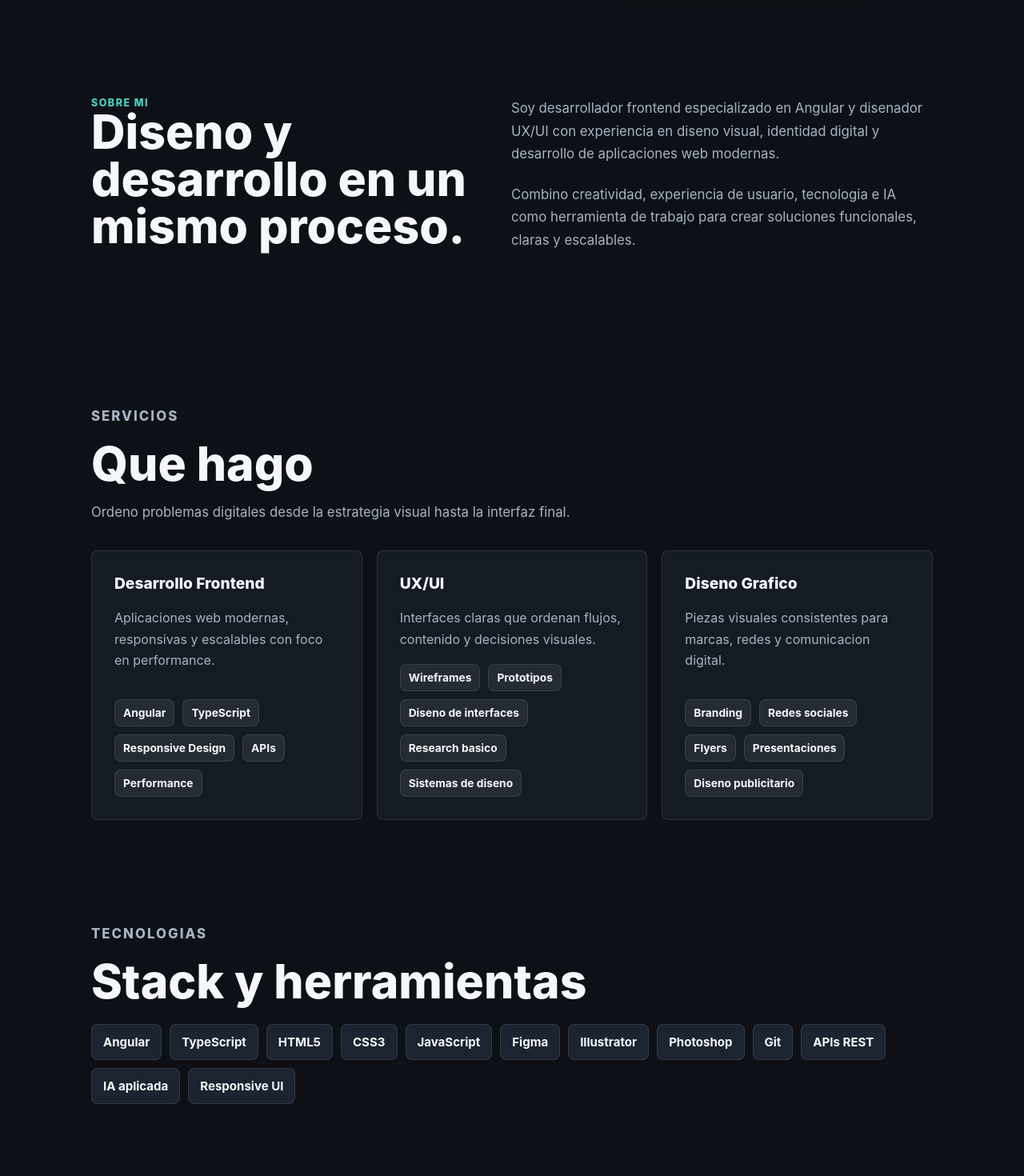
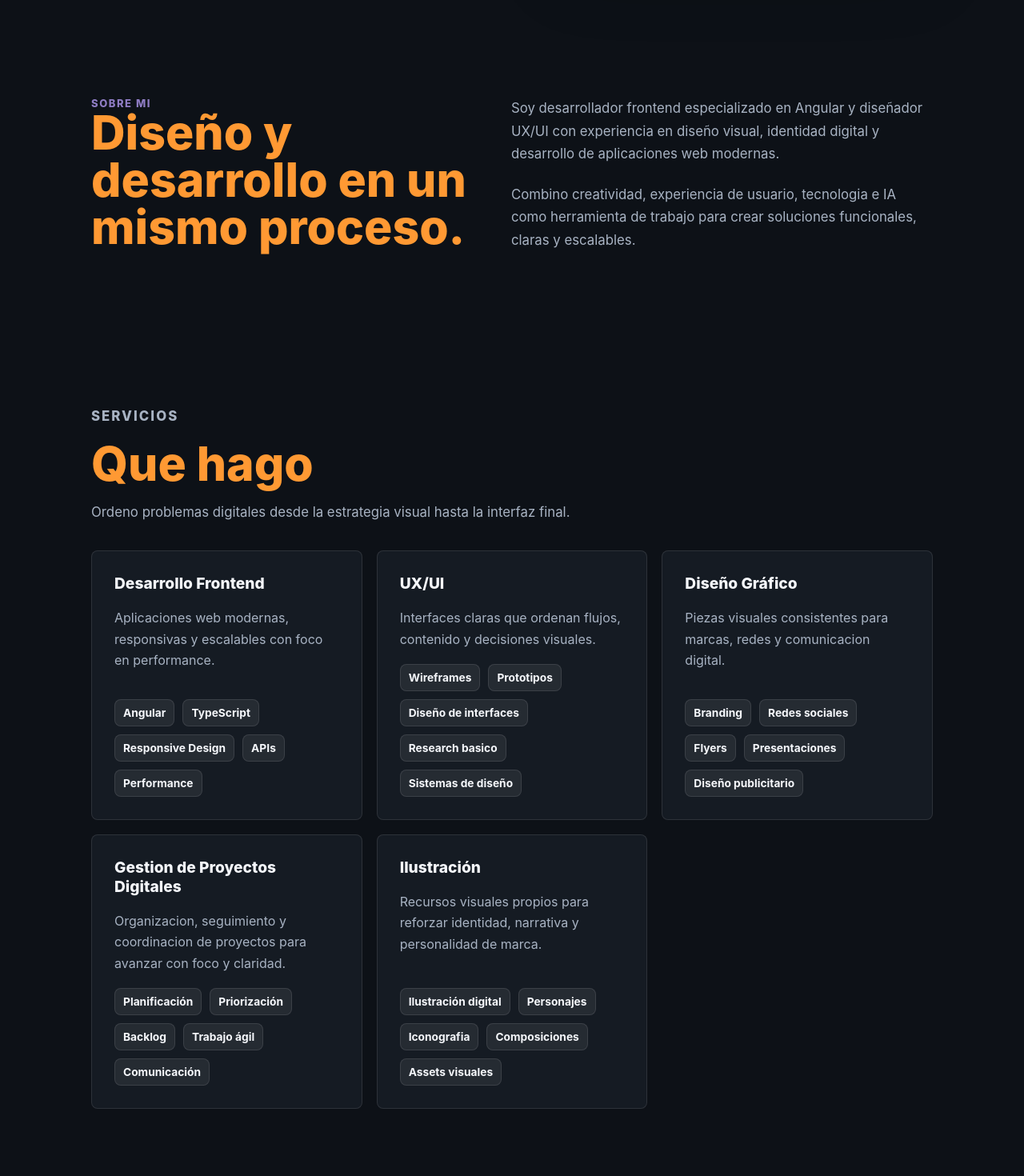
Before and after one commit to santiagodiazpace/portfolio, an Angular app in the folder santiago-web/: page / in a window 1280 px wide. Shown: the part 780-2250 px from the top of the page at 80% size. Built offline with nearby package versions, Linux system fonts and the light colour scheme.

Commit message:
Cambios estéticos

```diff
--- a/santiago-web/src/app/app.component.css
+++ b/santiago-web/src/app/app.component.css
@@ -7,6 +7,7 @@
   --line: rgba(255, 255, 255, 0.1);
   --accent: #4fd1c5;
   --accent-strong: #f6c85f;
+  --subtitle: #8E7CC3;
   --coral: #ff7a6b;
   --ink: #111827;
   color: var(--text);
@@ -109,14 +110,20 @@ main {
 }
 
 .eyebrow {
-  color: var(--accent);
-  font-size: 0.78rem;
+  color: var(--subtitle);
+  font-size: 13px;
   font-weight: 800;
   letter-spacing: 0.12em;
   text-transform: uppercase;
 }
 
+.services-eyebrow {
+  color: #8E7CC3;
+  font-size: 13px;
+}
+
 h1 {
+  color: #FF9933;
   font-size: clamp(3.2rem, 9vw, 7.2rem);
   font-weight: 850;
   line-height: 0.92;
@@ -125,6 +132,7 @@ h1 {
 }
 
 h2 {
+  color: #FF9933;
   font-size: clamp(2rem, 4.6vw, 4.2rem);
   font-weight: 800;
   line-height: 1;
@@ -136,7 +144,7 @@ h3 {
 }
 
 .headline {
-  color: var(--accent-strong);
+  color: var(--subtitle);
   font-size: clamp(1.05rem, 2vw, 1.35rem);
   font-weight: 700;
   margin-top: 24px;
@@ -249,7 +257,7 @@ h3 {
 }
 
 .service-grid {
-  grid-template-columns: repeat(3, 1fr);
+  grid-template-columns: repeat(auto-fit, minmax(250px, 1fr));
 }
 
 .service-card,
--- a/santiago-web/src/app/app.component.html
+++ b/santiago-web/src/app/app.component.html
@@ -30,11 +30,11 @@
   <section id="sobre-mi" class="section split">
     <div>
       <p class="eyebrow">Sobre mi</p>
-      <h2>Diseno y desarrollo en un mismo proceso.</h2>
+      <h2>Diseño y desarrollo en un mismo proceso.</h2>
     </div>
     <div class="text-stack">
       <p>
-        Soy desarrollador frontend especializado en Angular y disenador UX/UI con experiencia en diseno visual, identidad digital y desarrollo de aplicaciones web modernas.
+        Soy desarrollador frontend especializado en Angular y diseñador UX/UI con experiencia en diseño visual, identidad digital y desarrollo de aplicaciones web modernas.
       </p>
       <p>
         Combino creatividad, experiencia de usuario, tecnologia e IA como herramienta de trabajo para crear soluciones funcionales, claras y escalables.
@@ -44,7 +44,7 @@
 
   <section id="servicios" class="section">
     <div class="section-heading">
-      <p class="eyebrow">Servicios</p>
+      <p class="eyebrow services-eyebrow">Servicios</p>
       <h2>Que hago</h2>
       <p>Ordeno problemas digitales desde la estrategia visual hasta la interfaz final.</p>
     </div>
@@ -113,7 +113,7 @@
         Desarrollo recursos graficos, composiciones y sistemas visuales que acompanan productos digitales, campanas y presentaciones.
       </p>
     </div>
-    <div class="illustration-board" aria-label="Ilustracion abstracta de diseno digital">
+    <div class="illustration-board" aria-label="Ilustracion abstracta de diseño digital">
       <div class="shape shape-one"></div>
       <div class="shape shape-two"></div>
       <div class="shape shape-three"></div>
@@ -124,7 +124,7 @@
   <section id="experiencia" class="section split">
     <div>
       <p class="eyebrow">Experiencia</p>
-      <h2>Roles donde conecto gestion, diseno y codigo.</h2>
+      <h2>Roles donde conecto gestión, diseño y código.</h2>
     </div>
     <div class="timeline">
       @for (item of experience; track item.company) {
--- a/santiago-web/src/app/app.component.ts
+++ b/santiago-web/src/app/app.component.ts
@@ -18,12 +18,22 @@ export class AppComponent {
     {
       title: 'UX/UI',
       description: 'Interfaces claras que ordenan flujos, contenido y decisiones visuales.',
-      items: ['Wireframes', 'Prototipos', 'Diseno de interfaces', 'Research basico', 'Sistemas de diseno']
+      items: ['Wireframes', 'Prototipos', 'Diseño de interfaces', 'Research basico', 'Sistemas de diseño']
     },
     {
-      title: 'Diseno Grafico',
+      title: 'Diseño Gráfico',
       description: 'Piezas visuales consistentes para marcas, redes y comunicacion digital.',
-      items: ['Branding', 'Redes sociales', 'Flyers', 'Presentaciones', 'Diseno publicitario']
+      items: ['Branding', 'Redes sociales', 'Flyers', 'Presentaciones', 'Diseño publicitario']
+    },
+    {
+      title: 'Gestion de Proyectos Digitales',
+      description: 'Organizacion, seguimiento y coordinacion de proyectos para avanzar con foco y claridad.',
+      items: ['Planificación', 'Priorización', 'Backlog', 'Trabajo ágil', 'Comunicación']
+    },
+    {
+      title: 'Ilustración',
+      description: 'Recursos visuales propios para reforzar identidad, narrativa y personalidad de marca.',
+      items: ['Ilustración digital', 'Personajes', 'Iconografia', 'Composiciones', 'Assets visuales']
     }
   ];
 
@@ -65,15 +75,15 @@ export class AppComponent {
       company: '7ideas',
       role: 'Frontend Developer / UX/UI / PM',
       period: 'Actualidad',
-      tasks: ['Desarrollo Angular', 'Diseno UX/UI', 'Gestion de proyectos', 'Trabajo agil']
+      tasks: ['Desarrollo Angular', 'Diseño UX/UI', 'Gestion de proyectos', 'Trabajo agil']
     },
     {
-      company: 'MOI Diseno',
-      role: 'Disenador grafico freelance',
+      company: 'MOI Diseño',
+      role: 'Diseñador gráfico freelance',
       period: 'Freelance',
-      tasks: ['Branding', 'Diseno digital', 'Redes sociales', 'Diseno visual']
+      tasks: ['Branding', 'Diseño digital', 'Redes sociales', 'Diseño visual']
     }
   ];
 
-  workflow = ['Entender el problema', 'Disenar la experiencia', 'Desarrollar la solucion', 'Optimizar y mejorar'];
+  workflow = ['Entender el problema', 'Diseñar la experiencia', 'Desarrollar la solución', 'Optimizar y mejorar'];
 }
--- a/santiago-web/src/index.html
+++ b/santiago-web/src/index.html
@@ -2,7 +2,7 @@
 <html lang="es">
 <head>
   <meta charset="utf-8">
-  <title>Santiago Diaz Pace | Frontend, UX/UI y Diseno Grafico</title>
+  <title>Santiago Diaz Pace | Frontend Developer | Diseñador Visual & UX/UI</title>
   <base href="/">
   <meta name="viewport" content="width=device-width, initial-scale=1">
   <meta name="description" content="Portfolio de Santiago Diaz Pace, frontend developer, UX/UI designer y disenador grafico.">
```
